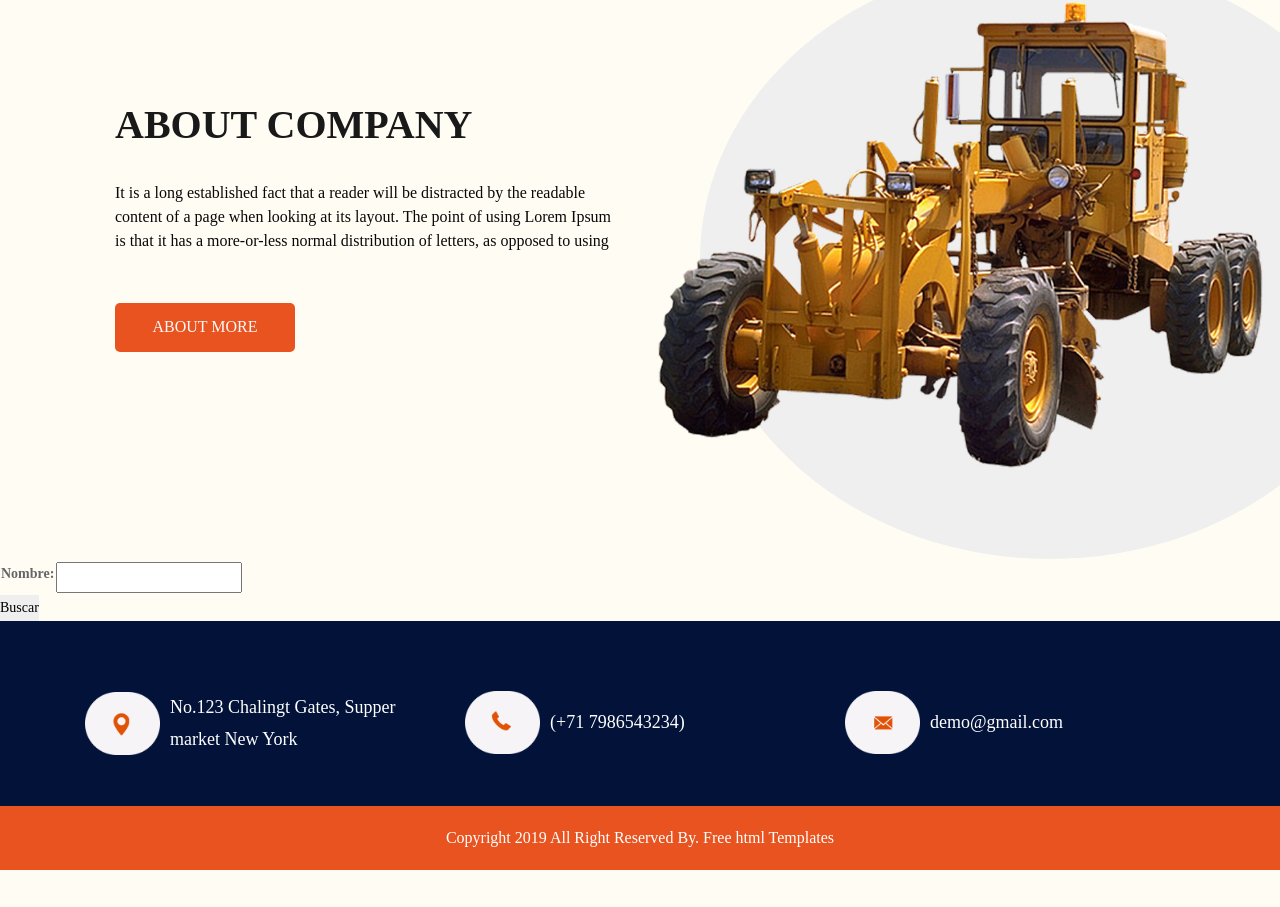
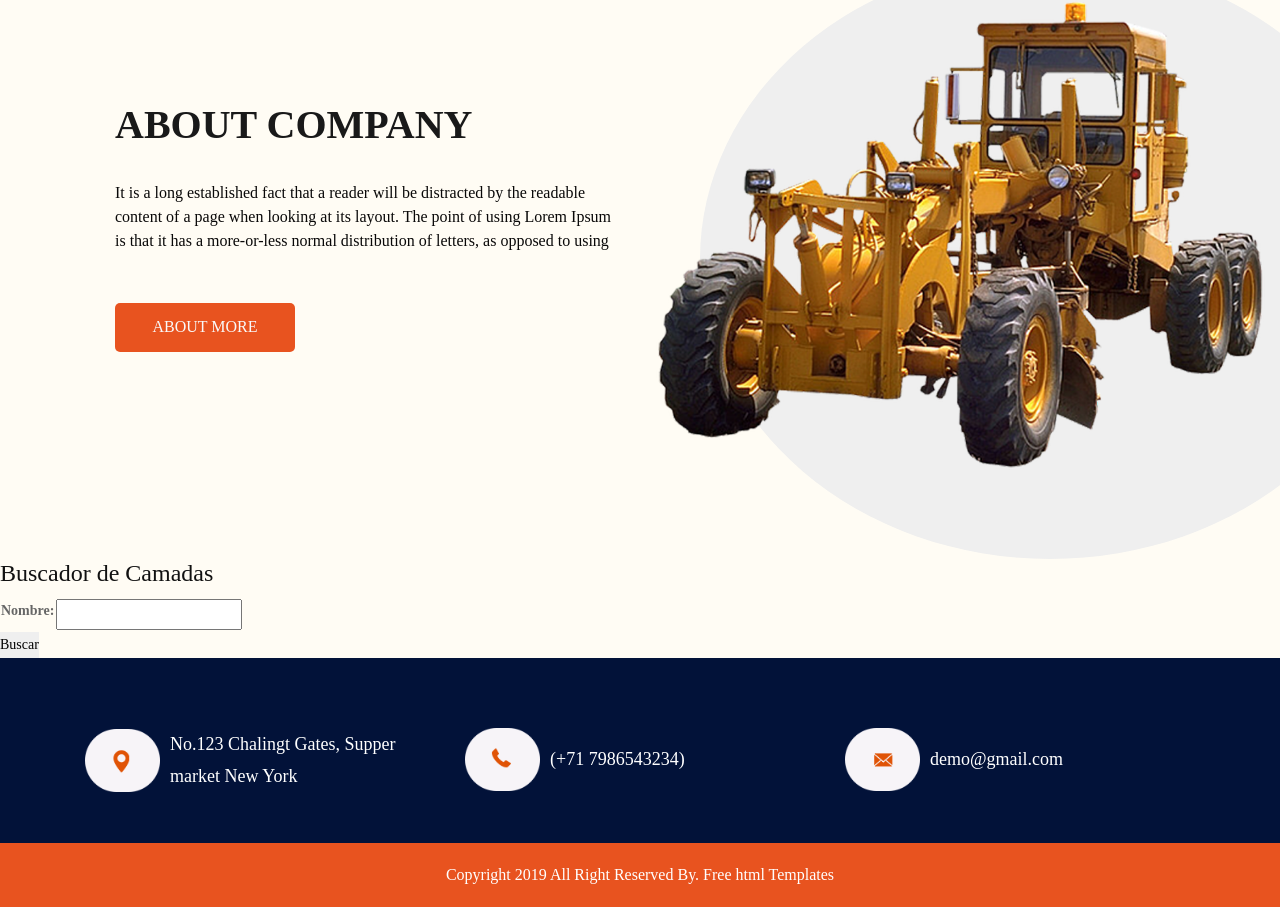
Before and after one commit to Riucchi/PreEntrega3, a Django app: page /pre_entrega/index/ in a window 1280 px wide; the page is wider, and only the part inside the window is pictured. Shown: the part 996-1903 px from the top of that part. Before the commit the page ends 1866 px from the top of that part, so only its background shows below. Run offline with Django 4.2, Linux system fonts and the light colour scheme; some libraries are stand-ins or nearby versions.

Commit message:
actualizacion

```diff
--- a/pre_entrega3/pre_entrega/templates/pre_entrega/index.html
+++ b/pre_entrega3/pre_entrega/templates/pre_entrega/index.html
@@ -95,6 +95,7 @@
       </div>
       <form action="" method="POST">
          {% csrf_token %}
+         <h1> Buscador de Camadas </h1>
          <table>
             {{formulario.as_table}}
          </table>
```
Also changed, not shown: pre_entrega3/pre_entrega/models.py (line endings or trailing spaces).
